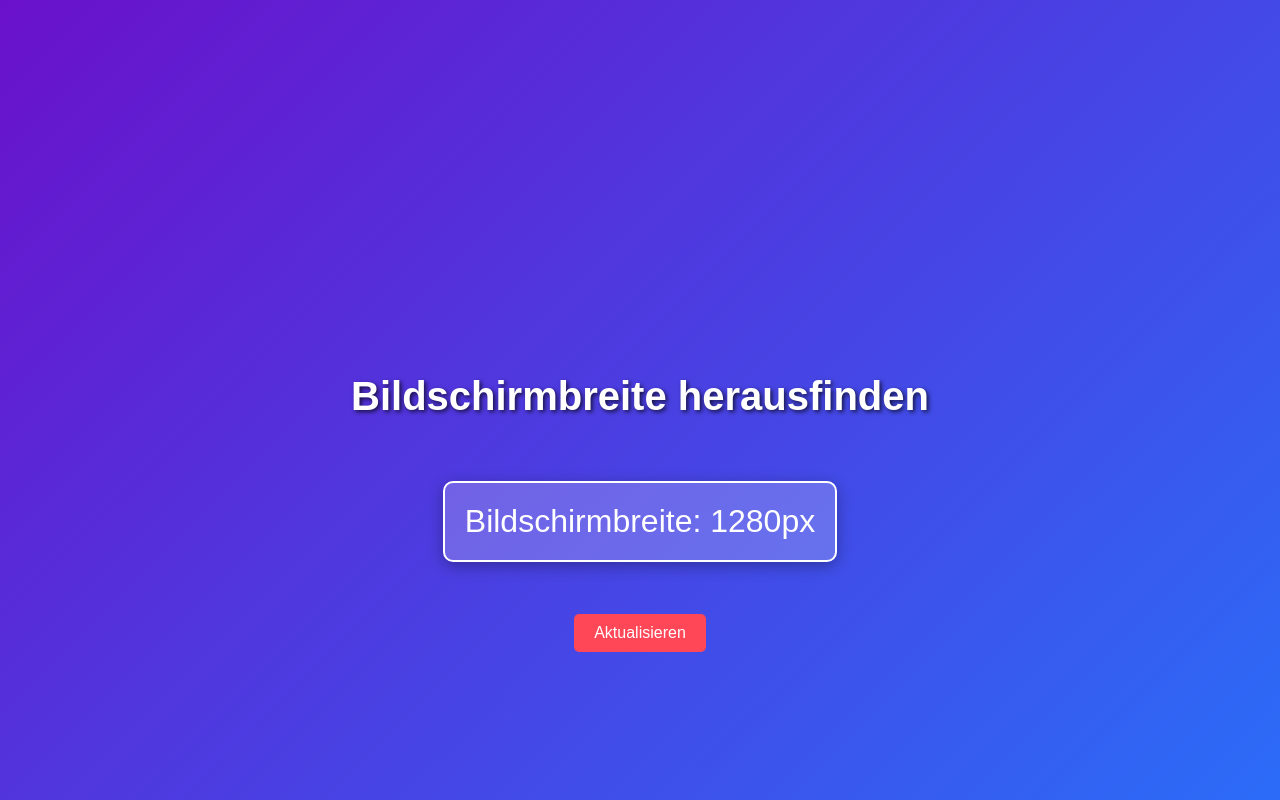
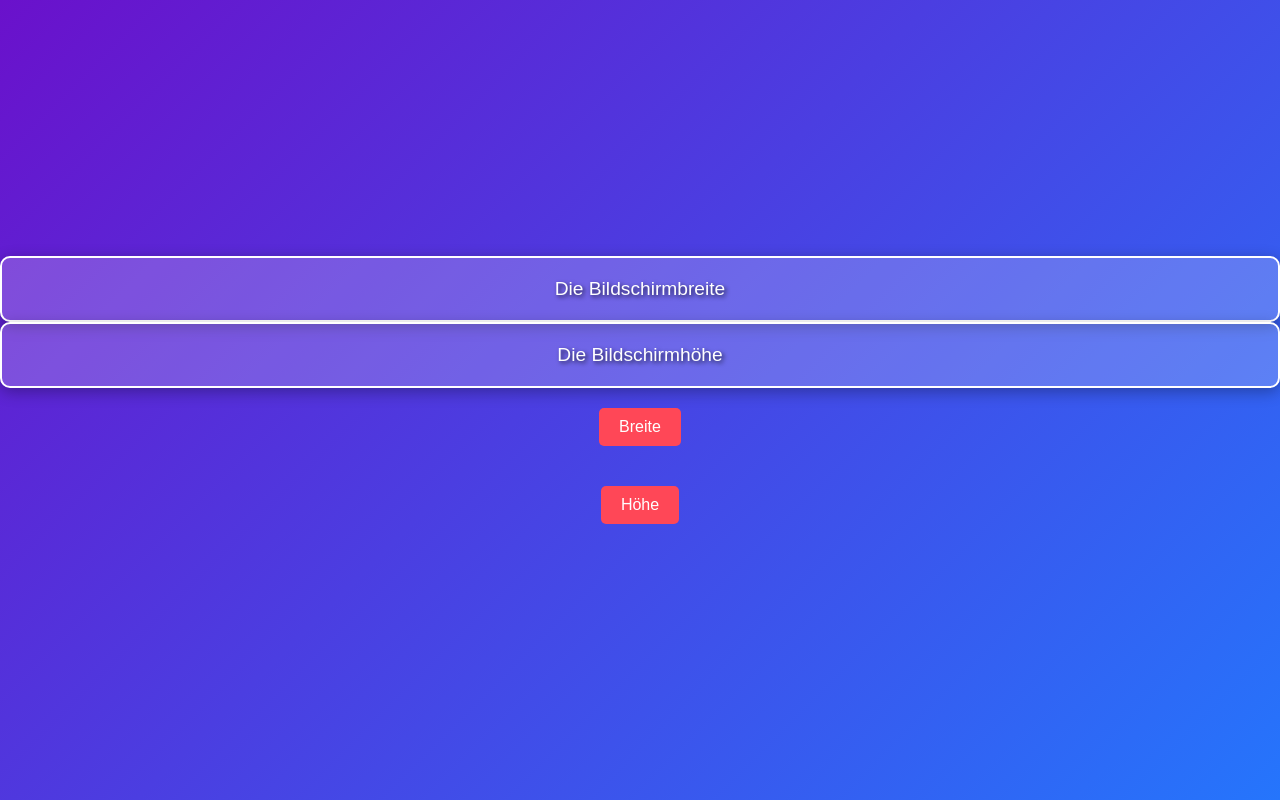
Before and after one commit to enbt0909/your-screen-width-snippet, a plain HTML site: page index.html in a window 1280 px wide. Shown: the top 800 px of the page. Drawn offline with Linux system fonts and the light colour scheme.

Commit message:
Update index.html

```diff
--- a/index.html
+++ b/index.html
@@ -1,45 +1,67 @@
 <!DOCTYPE html>
 <html lang="de">
+
 <head>
     <meta charset="UTF-8">
     <meta name="viewport" content="width=device-width, initial-scale=1.0">
     <title>Bildschirmbreite anzeigen</title>
     <style>
+        * {
+            box-sizing: border-box;
+            margin: 0;
+            padding: 0;
+        }
+
         body {
             font-family: 'Arial', sans-serif;
             background: linear-gradient(135deg, #6a11cb, #2575fc);
             color: #fff;
-            text-align: center;
             margin: 0;
-            padding: 100px 20px;
             height: 100vh;
             display: flex;
             flex-direction: column;
             justify-content: center;
             align-items: center;
+            position: relative;
         }
-        h1 {
-            font-size: 2.5em;
-            margin-bottom: 30px;
+
+        p {
+            width: 100%;
             text-shadow: 2px 2px 4px rgba(0, 0, 0, 0.7);
             animation: fadeIn 1s;
         }
-        #breite {
-            font-size: 2em;
+
+        #width,
+        #height {
+            font-size: 1.2em;
             padding: 20px;
+            /* height: 50%; */
             border: 2px solid #fff;
             border-radius: 10px;
             background-color: rgba(255, 255, 255, 0.2);
-            display: inline-block;
             transition: transform 0.3s, background-color 0.3s;
             box-shadow: 0 4px 15px rgba(0, 0, 0, 0.3);
         }
-        #breite:hover {
-            transform: scale(1.1);
+
+        #width {
+            display: flex;
+            justify-content: center;
+            align-items: center;
+        }
+
+        #height {
+            display: flex;
+            justify-content: center;
+            align-items: start;
+        }
+
+        #width:hover,
+        #height:hover {
             background-color: rgba(255, 255, 255, 0.3);
         }
+
         .button {
-            margin-top: 20px;
+            margin: 20px;
             padding: 10px 20px;
             font-size: 1em;
             border: none;
@@ -48,52 +70,88 @@
             color: #fff;
             cursor: pointer;
             transition: background-color 0.3s, transform 0.3s;
+            z-index: 999;
         }
+
         .button:hover {
-            background-color: #e84118;
             transform: translateY(-2px);
         }
+
+        .highlight {
+            position: absolute;
+            right: 0;
+            bottom: 100%;
+            width: 60%;
+            height: 100%;
+            transform: translateY(100%);
+            text-align: center;
+            transition: background-color 0.3s;
+            animation: fadeIn 1s;
+        }
+
+        .widthlight {
+            position: absolute;
+            right: 100%;
+            width: 40%;
+            height: 25%;
+            transform: translateX(100%);
+            text-align: center;
+            transition: background-color 0.3s;
+            animation: fadeIn 1s;
+        }
+
         @media (max-width: 600px) {
             h1 {
                 font-size: 2em;
             }
+
             #breite {
                 font-size: 1.5em;
                 padding: 15px;
             }
+
             .button {
                 font-size: 0.9em;
             }
         }
+
         @keyframes fadeIn {
             from {
                 opacity: 0;
             }
+
             to {
                 opacity: 1;
             }
         }
     </style>
 </head>
+
 <body>
 
-<h1>Bildschirmbreite herausfinden</h1>
-<p id="breite">Bildschirmbreite: </p>
-<button class="button" onclick="aktualisiereBildschirmbreite()">Aktualisieren</button>
+    <p id="width">Die Bildschirmbreite</p>
+    <p id="height">Die Bildschirmhöhe</p>
+    <button class="button" onclick="updateWidth()">Breite</button>
+    <button class="button" onclick="updateHeight()">Höhe</button>
 
-<script>
-    // Funktion zum Anzeigen der Bildschirmbreite
-    function aktualisiereBildschirmbreite() {
-        const bildschirmBreite = window.innerWidth;
-        document.getElementById('breite').innerText = `Bildschirmbreite: ${bildschirmBreite}px`;
-    }
+    <script>
+        function updateWidth() {
+            const screenWidth = window.innerWidth;
+            const screenHeight = window.innerHeight;
+            const widthElement = document.getElementById('width');
+            widthElement.innerText = `Bildschirmbreite: ${screenWidth}px`;
+            // widthElement.style.height = `${screenHeight}px`;
+            widthElement.classList.add('widthlight');
+        }
 
-    // Bildschirmbreite beim Laden anzeigen
-    aktualisiereBildschirmbreite();
-
-    // Bildschirmbreite bei Änderung des Fensters aktualisieren
-    window.addEventListener('resize', aktualisiereBildschirmbreite);
-</script>
+        function updateHeight() {
+            const screenHeight = window.innerHeight;
+            const heightElement = document.getElementById('height');
+            heightElement.innerText = `Bildschirmhöhe: ${screenHeight}px`;
+            heightElement.classList.add('highlight');
+        }
+    </script>
 
 </body>
+
 </html>
```
